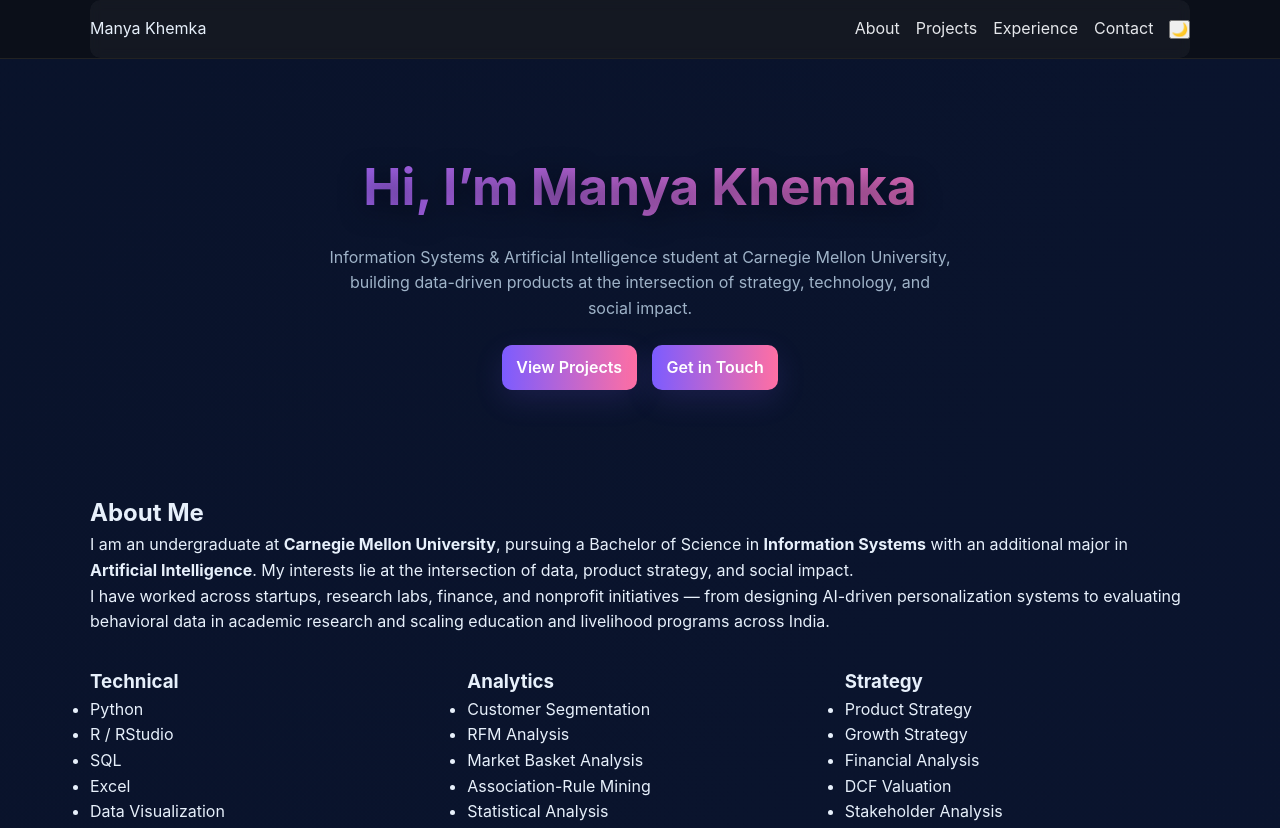
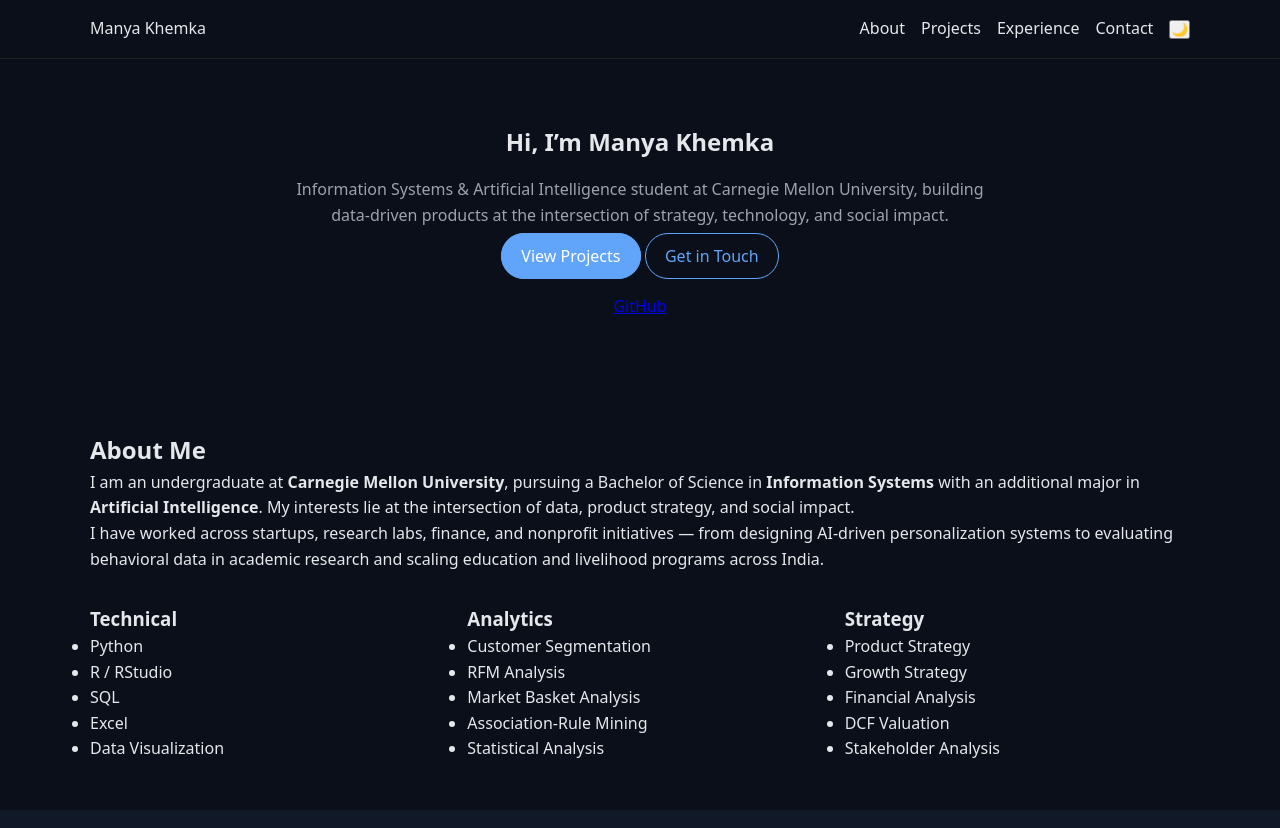
Before and after one commit to mkhemka-svg/Manya-s-website.github.io, a plain HTML site: page index.html in a window 1280 px wide. Shown: the top 828 px of the page. Drawn offline with Linux system fonts and the light colour scheme.

Commit message:
Update index.html

```diff
--- a/index.html
+++ b/index.html
@@ -6,115 +6,6 @@
   <title>Manya Khemka | Portfolio</title>
   <meta name="description" content="Portfolio of Manya Khemka — Information Systems & AI student at Carnegie Mellon University." />
   <link rel="stylesheet" href="styles.css" />
-
-  <style>
-    :root{
-      --bg-1:#071024;
-      --bg-2:#0b1530;
-      --accent-1:#7c5cff;
-      --accent-2:#ff6fa3;
-      --muted:#9fb3c8;
-      --glass: rgba(255,255,255,0.04);
-    }
-
-    html,body{height:100%}
-    body{
-      margin:0;
-      font-family: Inter, ui-sans-serif, system-ui, -apple-system, "Segoe UI", Roboto, "Helvetica Neue", Arial;
-      color:#e7f0fb;
-      background: linear-gradient(120deg,var(--bg-1),var(--bg-2));
-      background-size: 400% 400%;
-      animation: gradientShift 18s ease infinite;
-      -webkit-font-smoothing:antialiased;
-      -moz-osx-font-smoothing:grayscale;
-    }
-
-    @keyframes gradientShift{
-      0%{background-position:0% 50%}
-      50%{background-position:100% 50%}
-      100%{background-position:0% 50%}
-    }
-
-    /* NAVBAR */
-    nav{
-      background:var(--glass);
-      backdrop-filter: blur(6px);
-      border-radius:10px;
-      padding:0.5rem 1rem;
-      transition: box-shadow .2s ease;
-    }
-    nav:hover{box-shadow:0 8px 30px rgba(2,6,23,0.5)}
-
-    /* HERO */
-    .hero{padding:5.5rem 0 3.5rem; text-align:center; overflow:visible}
-    .hero h1{
-      font-size:clamp(2rem,5vw,3.2rem);
-      margin:0;
-      background: linear-gradient(90deg,var(--accent-1),var(--accent-2));
-      -webkit-background-clip:text;
-      background-clip:text;
-      color:transparent;
-      animation: floatText 6s ease-in-out infinite;
-      text-shadow:0 6px 24px rgba(2,6,23,0.6);
-    }
-    @keyframes floatText{
-      0%{transform:translateY(0)}
-      50%{transform:translateY(-6px)}
-      100%{transform:translateY(0)}
-    }
-
-    .subtitle{color:var(--muted); max-width:62ch; margin:1rem auto 1.5rem; line-height:1.6}
-
-    .hero-links .btn{
-      --btn-shadow: 0 10px 30px rgba(124,92,255,0.14);
-      margin:0 .35rem;
-      transition: transform .18s ease, box-shadow .18s ease;
-    }
-    .btn{
-      display:inline-block;
-      padding:.6rem .9rem;
-      border-radius:10px;
-      text-decoration:none;
-      color:#fff;
-      background: linear-gradient(90deg,var(--accent-1),var(--accent-2));
-      box-shadow:var(--btn-shadow, 0 6px 18px rgba(2,6,23,0.5));
-      border: none;
-      font-weight:600;
-    }
-    .btn:hover{transform:translateY(-4px) scale(1.02); box-shadow:0 18px 50px rgba(124,92,255,0.18)}
-
-    /* CARDS */
-    .cards{display:grid; gap:1rem; grid-template-columns: repeat(auto-fit,minmax(220px,1fr))}
-    .card{
-      background: linear-gradient(180deg, rgba(255,255,255,0.02), rgba(255,255,255,0.012));
-      border-radius:12px;
-      padding:1.1rem;
-      transition: transform .28s cubic-bezier(.2,.9,.2,1), box-shadow .28s;
-      box-shadow: 0 6px 20px rgba(2,6,23,0.45);
-      border:1px solid rgba(255,255,255,0.02);
-    }
-    .card:hover{transform:translateY(-10px); box-shadow:0 30px 60px rgba(2,6,23,0.6); border-color: rgba(124,92,255,0.12)}
-
-    .tech{color:var(--muted); font-size:.9rem}
-
-    /* TIMELINE */
-    .timeline .item{transition: transform .24s ease, box-shadow .24s ease}
-    .timeline .item:hover{transform:translateY(-6px)}
-
-    /* REVEAL */
-    .hero, .card, .item, .section{opacity:0; transform:translateY(12px)}
-    .reveal{opacity:1; transform:none; transition:opacity .6s ease, transform .6s cubic-bezier(.2,.9,.2,1)}
-
-    /* FOOTER */
-    footer{padding:2rem 0; text-align:center; color:var(--muted)}
-
-    /* small screens tweaks */
-    @media (max-width:600px){
-      nav{padding:.6rem}
-      .hero{padding:3.5rem 0}
-      .cards{grid-template-columns:1fr}
-    }
-  </style>
 </head>
 
 <body>
@@ -144,6 +35,11 @@
       <div class="hero-links">
         <a class="btn primary" href="#projects">View Projects</a>
         <a class="btn" href="#contact">Get in Touch</a>
+      </div>
+
+      <!-- moved slightly lower -->
+      <div class="socials" style="margin-top: 1.5rem;">
+        <a href="#" title="Add GitHub later">GitHub</a>
       </div>
     </div>
   </section>
@@ -298,19 +194,6 @@
     <p>© <span id="year"></span> Manya Khemka</p>
   </footer>
 
-  <script>
-    // add reveal animations and set the year
-    document.addEventListener('DOMContentLoaded', ()=> {
-      const yearEl = document.getElementById('year');
-      if(yearEl) yearEl.textContent = new Date().getFullYear();
-
-      const els = Array.from(document.querySelectorAll('.hero, .card, .item, .section'));
-      els.forEach((el, i) => {
-        setTimeout(()=> el.classList.add('reveal'), i * 90 + 120);
-      });
-    });
-  </script>
-
   <script src="script.js"></script>
 </body>
 </html>
```
